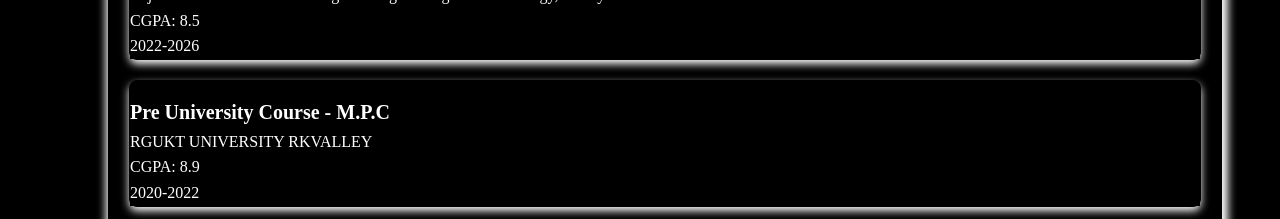
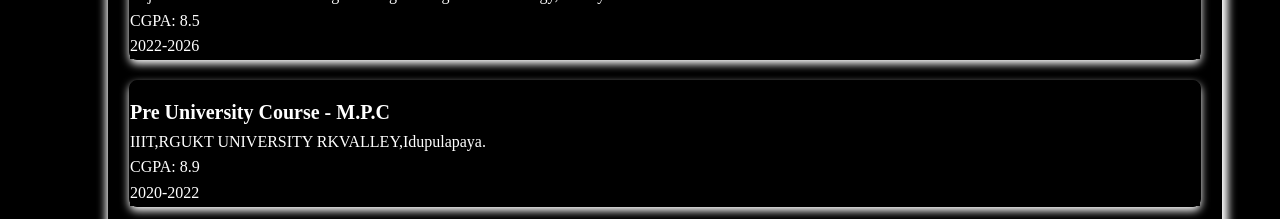
Before and after one commit to kalpanareddy-29/kalpanaportfolio, a plain HTML site: page index.html in a window 1280 px wide. Shown: the part 1000-1219 px from the top of the page. Drawn offline with Linux system fonts and the light colour scheme.

Commit message:
Update index.html

```diff
--- a/index.html
+++ b/index.html
@@ -53,7 +53,7 @@
             </div>
             <div class="education-item">
                 <h3>Pre University Course - M.P.C</h3>
-                <p>RGUKT UNIVERSITY RKVALLEY</p>
+                <p>IIIT,RGUKT UNIVERSITY RKVALLEY,Idupulapaya.</p>
                 <p>CGPA: 8.9</p>
                 <p>2020-2022</p>
             </div>
```
